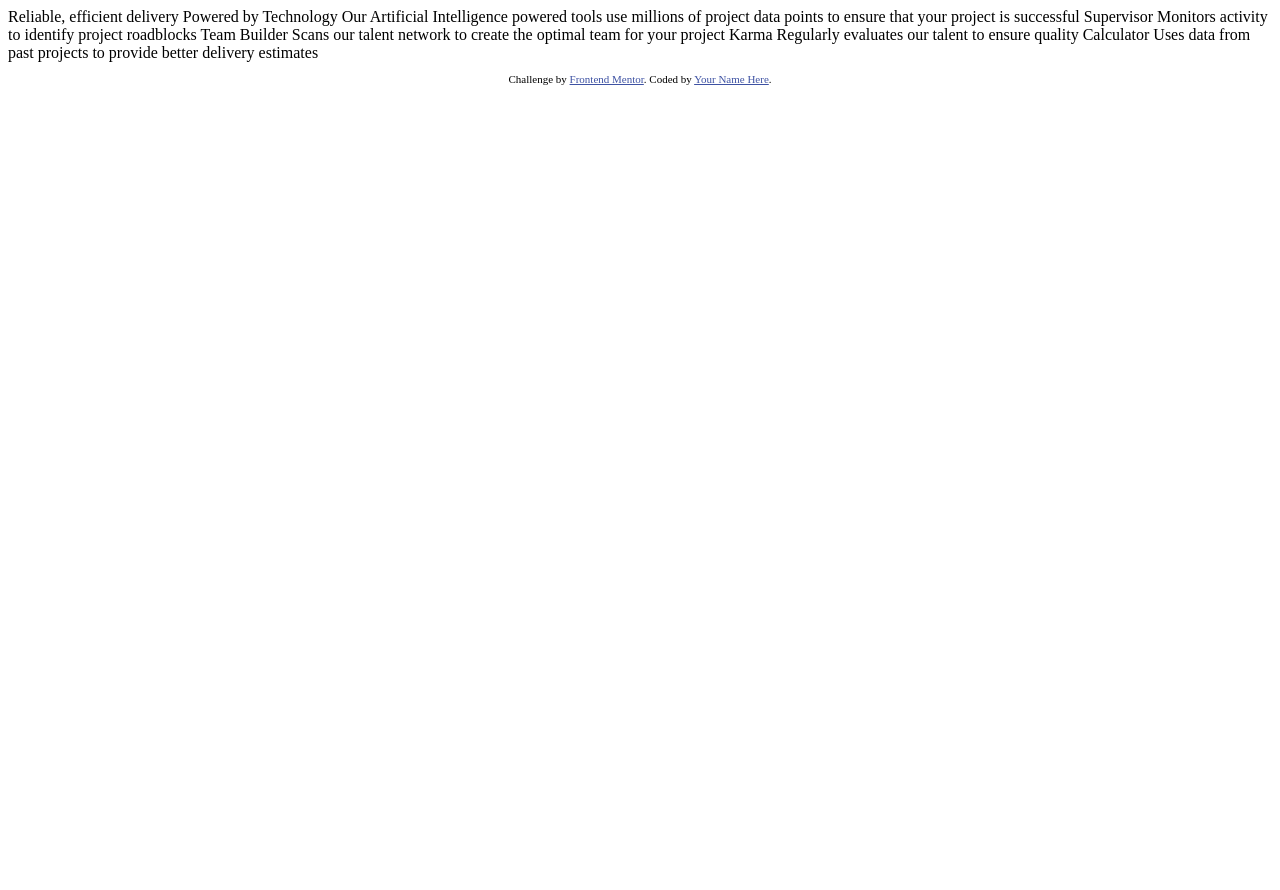
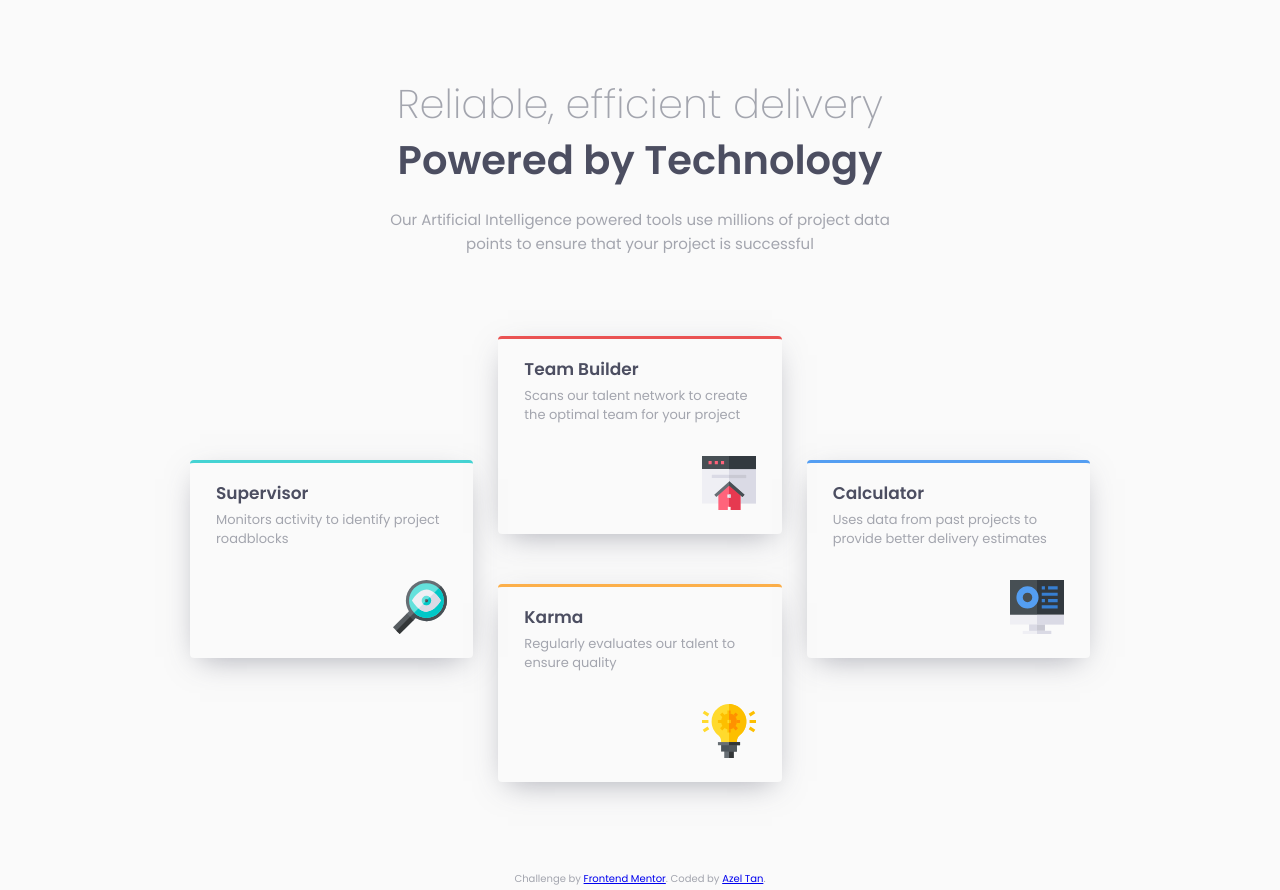
Before and after one commit to azelalynetan/azel.frontend-mentor--four-card-feature-section, a plain HTML site: page index.html in a window 1280 px wide. Before the commit the page ends 800 px from the top, so only its background shows below. Drawn offline with Linux system fonts and the light colour scheme.

Commit message:
Add sections and styles

```diff
--- /dev/null
+++ b/assets/css/styles.css
@@ -0,0 +1,180 @@
+:root {
+  --red: hsl(0, 78%, 62%);
+  --cyan: hsl(180, 62%, 55%);
+  --orange: hsl(34, 97%, 64%);
+  --blue: hsl(212, 86%, 64%);
+  --very-dark-blue: hsl(234, 12%, 34%);
+  --grayish-blue: hsl(229, 6%, 66%);
+  --very-light-gray: hsl(0, 0%, 98%);
+  --font-weight-thin: 200;
+  --font-weight-normal: 400;
+  --font-weight-bold: 600;
+}
+
+html {
+  font-size: 62.5%;
+}
+
+body {
+  font-family: 'Poppins', sans-serif;
+  color: var(--grayish-blue);
+  background: var(--very-light-gray);
+  font-weight: var(--font-weight-normal);
+}
+
+.main-section {
+  position: relative;
+  min-height: 100vh;
+  /* max-width: 1440px; */
+  padding: 2em 3.6em;
+  display: flex;
+  flex-direction: column;
+}
+
+.header-section {
+  display: inline-block;
+  margin: 6em auto 4em;
+  width: 100%;
+  text-align: center;
+  line-height: 1.2;
+  /* max-width: 36em; */
+}
+
+.header-section h2 {
+  /* font-size: 4rem; */
+  font-size: 2.4rem;
+  font-weight: var(--font-weight-thin);
+  margin-bottom: 0.2em;
+}
+
+.header-section h1 {
+  font-weight: var(--font-weight-bold);
+  /* font-size: 4rem; */
+  font-size: 2.4rem;
+  color: var(--very-dark-blue);
+  /* margin-bottom: 0.8em; */
+  margin-bottom: 0.6em;
+}
+
+.header-section p {
+  max-width: 500px;
+  margin: 0 auto;
+  font-size: 1.5rem;
+  line-height: 1.6;
+}
+
+
+
+
+.cards {
+  max-width: 26em;
+  margin: 4em auto;
+  display: flex;
+  flex-direction: column;
+}
+
+.card {
+  padding: 1.8em 2.6em 2.4em;
+  border-radius: 0.4em;
+  box-shadow: 0 0.9rem 3rem -1rem hsl(234 12% 34% / 0.5);
+  margin-bottom: 2.5em;
+}
+
+.card h3 {
+  font-size: 1.7rem;
+  color: var(--very-dark-blue);
+  margin-bottom: 0.2em;
+}
+
+.card p {
+  margin-bottom: 2.4em;
+  font-size: 1.3rem;
+}
+
+.card img {
+  margin-left: auto;
+  width: 5.4em;
+  height: auto;
+}
+
+.card-supervisor {
+  border-top: 3px solid var(--cyan);
+}
+
+.card-team-builder {
+  border-top: 3px solid var(--red);
+}
+
+.card-calculator {
+  border-top: 3px solid var(--blue);
+}
+
+
+.card-karma {
+  border-top: 3px solid var(--orange);
+}
+
+.footer {
+  width: 100%;
+  text-align: center;
+  margin: 0.4em auto;
+}
+
+
+/*
+  Mobile First
+  Media Queries Source: https://gist.github.com/janily/8453473
+*/
+
+@media (min-width:600px) {
+  /* portrait tablets, portrait iPad, e-readers (Nook/Kindle), landscape 800x480 phones (Android) */
+  .header-section h1,
+  .header-section h2 {
+    font-size: 3rem;
+  }
+}
+
+@media (min-width:801px) {
+  /* tablet, landscape iPad, lo-res laptops ands desktops */
+  .header-section h1,
+  .header-section h2 {
+    font-size: 3.6rem;
+  }
+
+  .cards {
+    max-width: 90em;
+    margin: 4em auto;
+    display: grid;
+    grid-template-columns: repeat(3, 1fr);
+    grid-template-rows: repeat(4, 1fr);
+    gap: 2.5em;
+  }
+
+  .card-supervisor {
+    grid-column: 1/2;
+    grid-row: 2/4;
+  }
+
+  .card-team-builder {
+    grid-column: 2/3;
+    grid-row: 1/3;
+  }
+
+  .card-calculator {
+    grid-column: 3/4;
+    grid-row: 2/4;
+  }
+
+  .card-karma {
+    grid-column: 2/3;
+    grid-row: 3/5;
+  }
+}
+
+@media (min-width:1025px) {
+  /* big landscape tablets, laptops, and desktops */
+  .header-section h1,
+  .header-section h2 {
+    font-size: 4rem;
+  }
+}
--- a/index.html
+++ b/index.html
@@ -3,42 +3,64 @@
 <head>
   <meta charset="UTF-8">
   <meta name="viewport" content="width=device-width, initial-scale=1.0"> <!-- displays site properly based on user's device -->
-
-  <link rel="icon" type="image/png" sizes="32x32" href="./images/favicon-32x32.png">
-
+  <link rel="icon" type="image/png" sizes="32x32" href="./assets/images/favicon-32x32.png">
   <title>Frontend Mentor | Four card feature section</title>
-
   <!-- Feel free to remove these styles or customise in your own stylesheet 👍 -->
-  <style>
-    .attribution { font-size: 11px; text-align: center; }
-    .attribution a { color: hsl(228, 45%, 44%); }
-  </style>
+  <link rel="preconnect" href="https://fonts.googleapis.com">
+  <link rel="preconnect" href="https://fonts.gstatic.com" crossorigin>
+  <link href="https://fonts.googleapis.com/css2?family=Poppins:wght@200;400;600&display=swap" rel="stylesheet">
+  <link rel="stylesheet" href="./assets/css/reset.css">
+  <link rel="stylesheet" href="./assets/css/styles.css">
 </head>
 <body>
-
-  Reliable, efficient delivery
-  Powered by Technology
-
-  Our Artificial Intelligence powered tools use millions of project data points
-  to ensure that your project is successful
-
-  Supervisor
-  Monitors activity to identify project roadblocks
-
-  Team Builder
-  Scans our talent network to create the optimal team for your project
-
-  Karma
-  Regularly evaluates our talent to ensure quality
-
-  Calculator
-  Uses data from past projects to provide better delivery estimates
-
-
-  <footer>
+  <main class="main-section">
+    <section class="header-section">
+      <header>
+        <h2>Reliable, efficient delivery</h2>
+        <h1>Powered by Technology</h1>
+      </header>
+      <p>
+        Our Artificial Intelligence powered tools use millions of project data points
+        to ensure that your project is successful
+      </p>
+    </section>
+    <section class="cards">
+      <article class="card card-supervisor">
+        <h3>Supervisor</h3>
+        <p>
+          Monitors activity to identify project roadblocks
+        </p>
+        <figure>
+          <img src="/assets/images/icon-supervisor.svg" alt="Supervisor Icon">
+        </figure>
+      </article>
+      <article class="card card-team-builder">
+        <h3>Team Builder</h3>
+        <p>Scans our talent network to create the optimal team for your project</p>
+        <figure>
+          <img src="/assets/images/icon-team-builder.svg" alt="Team Builder Icon">
+        </figure>
+      </article>
+      <article class="card card-karma">
+        <h3>Karma</h3>
+        <p>Regularly evaluates our talent to ensure quality</p>
+        <figure>
+          <img src="/assets/images/icon-karma.svg" alt="Karma Icon">
+        </figure>
+      </article>
+      <article class="card card-calculator">
+        <h3>Calculator</h3>
+        <p>Uses data from past projects to provide better delivery estimates</p>
+        <figure>
+          <img src="/assets/images/icon-calculator.svg" alt="Calculator Icon">
+        </figure>
+      </article>
+    </section>
+  </main>
+  <footer class="footer">
     <p class="attribution">
-      Challenge by <a href="https://www.frontendmentor.io?ref=challenge" target="_blank">Frontend Mentor</a>.
-      Coded by <a href="#">Your Name Here</a>.
+      Challenge by <a href="https://www.frontendmentor.io/challenges/four-card-feature-section-weK1eFYK" target="_blank">Frontend Mentor</a>.
+      Coded by <a href="#">Azel Tan</a>.
     </p>
   </footer>
 </body>
```
